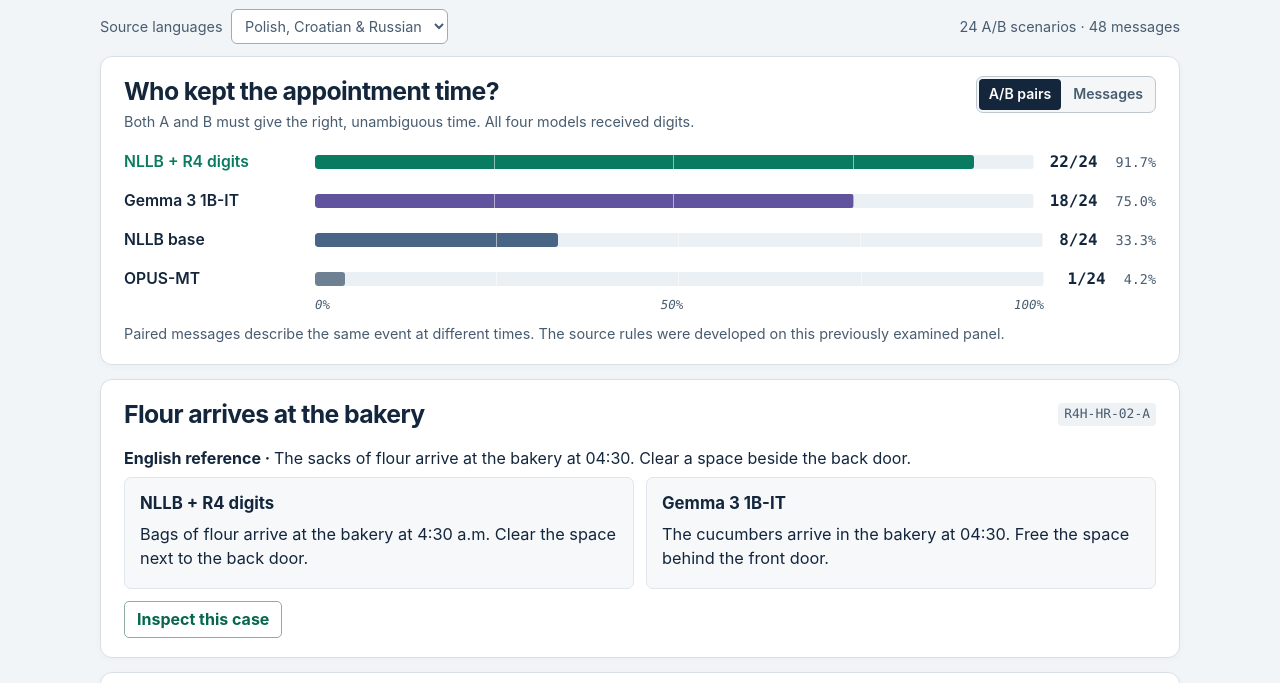
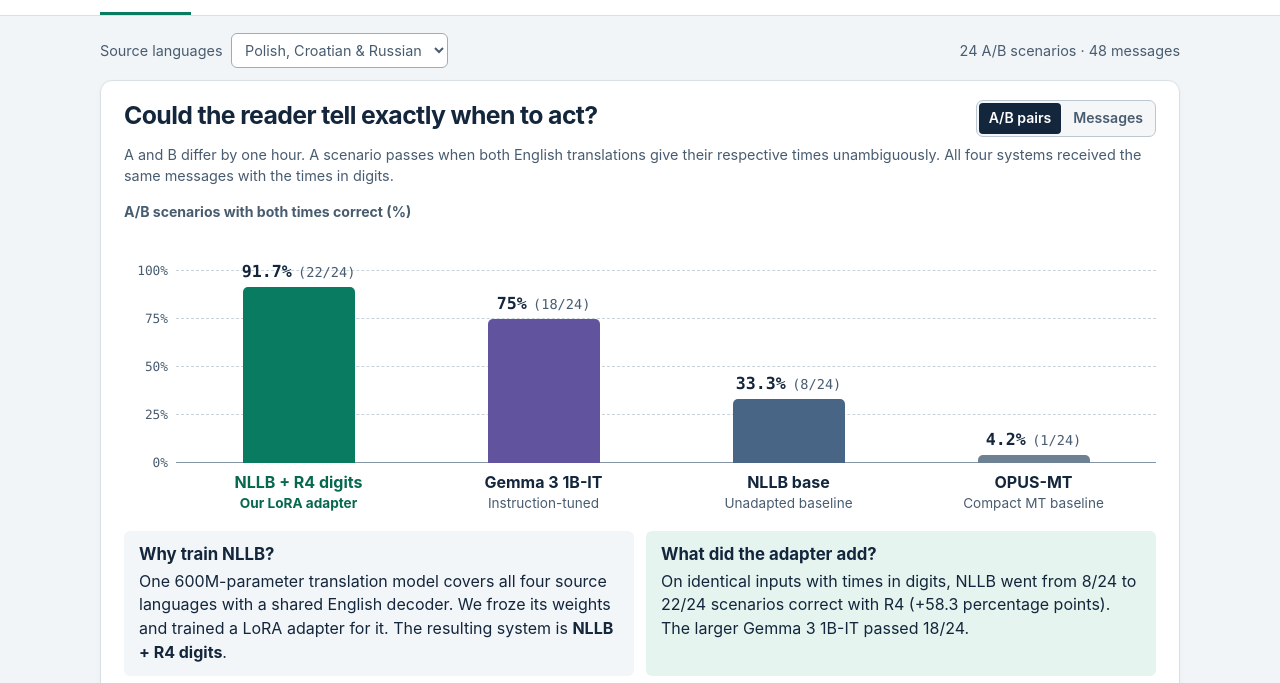
Before and after one commit to Silveroboros-dev/slavic-english-slm, a plain HTML site: page docs/index.html in a window 1280 px wide. Shown: the part 259-942 px from the top of the page. Drawn offline with Linux system fonts and the light colour scheme.

Commit message:
Show what our LoRA adapter improves on the clock stress test

```diff
--- a/docs/index.html
+++ b/docs/index.html
@@ -39,18 +39,26 @@ h2,h3,p{margin:0}h2{font-size:clamp(1.25rem,2vw,1.55rem);line-height:1.25;letter
 .pill-switch{display:inline-flex;border:1px solid #bbc7d1;background:#f4f6f8;border-radius:7px;padding:2px;gap:2px}
 .pill-switch button{border:0;background:transparent;color:var(--muted);font-size:.88rem;font-weight:600;border-radius:4px;padding:5px 10px}
 .pill-switch button[aria-pressed=true]{background:var(--ink);color:#fff}
-.chart{margin-top:10px}
-.bar-row{display:grid;grid-template-columns:minmax(120px,175px) minmax(60px,1fr) minmax(96px,max-content);align-items:center;gap:16px;min-height:39px}
-.bar-row b{font-size:.98rem;font-weight:600}
-.track{height:14px;background:#eaf0f3;border-radius:3px;position:relative;overflow:hidden}
-.track::after{content:"";position:absolute;inset:0;background:repeating-linear-gradient(to right,transparent 0,transparent calc(25% - 1px),#fff8 calc(25% - 1px),#fff8 25%)}
-.track i{display:block;height:100%;background:var(--navy);border-radius:3px;position:relative}
-.count{font:650 .99rem/1.4 var(--mono);text-align:right;white-space:nowrap}
-.pct{font:400 .84rem/1.4 var(--mono);color:var(--muted);margin-left:10px}
-.axes{display:grid;grid-template-columns:minmax(120px,175px) minmax(60px,1fr) minmax(96px,max-content);gap:16px;color:var(--muted);font:normal .78rem/1.2 var(--mono);margin-bottom:3px}
-.axes>span{display:flex;justify-content:space-between}.axes::before,.axes::after{content:""}
-.bar-row:first-child b{color:var(--green)}
+.axis-title{margin:16px 0 0;font-size:.88rem;font-weight:650;color:var(--muted)}
+.chart{--plot-height:12rem;position:relative;margin:3rem 0 14px 3.25rem}
+.chart-grid{position:absolute;inset:0 0 auto;height:var(--plot-height);pointer-events:none}
+.chart-grid span{position:absolute;left:0;right:0;bottom:var(--tick);border-top:1px dashed #c7d2db}
+.chart-grid span:first-child{border-top:1px solid #8496a5}
+.chart-grid i{position:absolute;right:calc(100% + 8px);top:0;transform:translateY(-50%);color:var(--muted);font:normal .8rem/1 var(--mono)}
+.chart-columns{position:relative;display:grid;grid-template-columns:repeat(4,minmax(0,1fr));text-align:center}
+.bar-stage{height:var(--plot-height);position:relative}
+.bar-fill{position:absolute;inset:auto 0 0;margin:auto;width:55%;max-width:112px;height:var(--rate);background:var(--bar-color);border-radius:5px 5px 0 0}
+.chart .count{position:absolute;bottom:var(--rate);transform:translateY(-5px);width:100%;display:flex;justify-content:center;align-items:baseline;flex-wrap:wrap;gap:0 .4rem;color:var(--ink);font:700 1.04rem/1.2 var(--mono)}
+.chart .count small{color:var(--muted);font:normal .85rem/1.25 var(--mono)}
+.bar-label{display:block;padding:.6rem .15rem 0;font-size:1rem;line-height:1.24;text-wrap:balance}
+.bar-role{display:block;margin:.18rem .1rem 0;font-size:.85rem;line-height:1.3;color:var(--muted);text-wrap:balance;overflow-wrap:anywhere}
+.chart-column[data-arm=r4_normalized] .bar-label,.chart-column[data-arm=r4_normalized] .bar-role{color:#06694f;font-weight:700}
 .scope{font-size:.9rem;color:var(--muted);margin:10px 0 0}
+.study-notes{display:grid;grid-template-columns:1fr 1fr;gap:12px;margin:18px 0 0}
+.study-notes section{padding:12px 15px;background:#f3f6f8;border-radius:6px}
+.study-notes section:last-child{background:var(--pale)}
+.study-notes p{margin-top:4px}
+@media(max-width:720px){.study-notes{grid-template-columns:1fr;gap:8px}}
 .grid{display:grid;grid-template-columns:repeat(2,minmax(0,1fr));gap:12px}
 .item{padding:14px 15px;background:#f6f8fa;border-radius:7px;border:1px solid #e0e6eb;overflow-wrap:anywhere}
 .item h3,.field-title{margin-bottom:.45rem;font-weight:650}
@@ -76,15 +84,15 @@ td:first-child,th:first-child{text-align:left;padding-left:0}td:last-child,th:la
 [hidden]{display:none!important}
 #failure{background:#fff3ed;color:#77351b}
 footer{margin:18px 0 0;font-size:.87rem;color:var(--muted)}
-@media(max-width:720px){main,.wrap{width:calc(100% - 32px)}nav{gap:1rem}.grid{grid-template-columns:1fr}.panel{padding:15px}.bar-row,.axes{grid-template-columns:128px minmax(25px,1fr) 92px;gap:9px}.pct{margin-left:5px}.bar-row b{font-size:.9rem}.filters{align-items:flex-start}.section-head,.panel-head{gap:7px}.explorer-controls label{flex-wrap:wrap}}
-@media(max-width:470px){main,.wrap{width:calc(100% - 24px)}.mast{font-size:.77rem}.bar-row,.axes{grid-template-columns:108px minmax(20px,1fr) 64px;gap:7px}.pct{display:none}.count{font-size:.9rem}.panel{padding:13px}.filters{gap:4px}.scope{font-size:.85rem}nav{gap:1.05rem}nav button{font-size:.91rem}.filters label{flex-wrap:wrap}.pill-switch button{padding:4px 8px}}
+@media(max-width:720px){main,.wrap{width:calc(100% - 32px)}nav{gap:1rem}.grid{grid-template-columns:1fr}.panel{padding:15px}.chart .count{flex-direction:column;align-items:center}.filters{align-items:flex-start}.section-head,.panel-head{gap:7px}.explorer-controls label{flex-wrap:wrap}}
+@media(max-width:470px){main,.wrap{width:calc(100% - 24px)}.mast{font-size:.77rem}.chart{--plot-height:10rem;margin-left:2.45rem}.chart-grid i{right:calc(100% + 4px);font-size:.73rem}.chart .count,.bar-label{font-size:.84rem}.bar-role,.chart .count small{font-size:.77rem}.panel{padding:13px}.filters{gap:4px}.scope{font-size:.85rem}nav{gap:1.05rem}nav button{font-size:.91rem}.filters label{flex-wrap:wrap}.pill-switch button{padding:4px 8px}}
 </style>
 </head>
 <body>
 <header><div class="wrap">
 <div class="mast"><span class="brand"><span class="mark" aria-hidden="true"></span>NORM64</span><span>Slavic → English</span></div>
 <h1>From LoRA Fine-Tuning to a Neuro-Symbolic Clock Pipeline</h1>
-<p>Four compact translation systems, tested on everyday messages that differ by one hour.</p>
+<p>Can a small translator preserve what the writer means? Our goal is offline translation on a phone for people who have moved abroad. We wrote pairs of everyday messages to test whether changing a condition changes what the English-speaking reader would do.</p>
 </div></header>
 <div class="nav-shell"><nav class="wrap" aria-label="Research views">
 <button type="button" data-view="benchmark" aria-pressed="true">Benchmark</button>
@@ -100,9 +108,17 @@ footer{margin:18px 0 0;font-size:.87rem;color:var(--muted)}
 </select></label><span id="cohort-size" class="small"></span></div>
 <section id="benchmark" aria-label="Benchmark">
 <article class="panel" id="chart-panel">
-<div class="panel-head"><div><h2>Who kept the appointment time?</h2><p class="subhead" id="plot-note"></p></div>
+<div class="panel-head"><h2 id="chart-title">Could the reader tell exactly when to act?</h2>
 <div class="pill-switch" role="group" aria-label="Clock scoring unit"><button type="button" data-unit="pairs" aria-pressed="true">A/B pairs</button><button type="button" data-unit="messages" aria-pressed="false">Messages</button></div></div>
-<div class="chart" id="bars"></div><div class="axes" aria-hidden="true"><span><i>0%</i><i>50%</i><i>100%</i></span></div>
+<p class="subhead" id="plot-note"></p>
+<p class="axis-title" id="axis-title"></p>
+<div class="chart" role="group" aria-labelledby="chart-title axis-title" aria-describedby="plot-note">
+<div class="chart-grid" aria-hidden="true"><span style="--tick:0%"><i>0%</i></span><span style="--tick:25%"><i>25%</i></span><span style="--tick:50%"><i>50%</i></span><span style="--tick:75%"><i>75%</i></span><span style="--tick:100%"><i>100%</i></span></div>
+<div class="chart-columns" id="bars" role="list"></div></div>
+<div class="study-notes">
+<section><h3>Why train NLLB?</h3><p>One 600M-parameter translation model covers all four source languages with a shared English decoder. We froze its weights and trained a LoRA adapter for it. The resulting system is <strong>NLLB + R4 digits</strong>.</p></section>
+<section><h3>What did the adapter add?</h3><p id="adapter-result"></p></section>
+</div>
 <p class="scope" id="scope"></p>
 </article>
 <article class="panel" id="case-feature"><div class="section-head"><h2 id="feature-title"></h2><span class="tag" id="feature-id"></span></div><div id="feature-body"></div><button class="open-case" id="open-feature" type="button">Inspect this case</button></article>
@@ -190,18 +206,36 @@ const featureCases={
 };
 function renderBenchmark(rows, arms) {
   const pairMode=state.unit==="pairs", numerator=pairMode?"full_pairs":"exact_correct", den=pairMode?"pairs":"variants";
-  byId("plot-note").textContent=pairMode?"Both A and B must give the right, unambiguous time. All four models received digits.":"Each A or B message is scored individually. All four models received digits.";
-  const bars=systems.map(arm=>({arm,pass:arms[arm][numerator],total:arms[arm][den]}))
-    .sort((a,b)=>b.pass/b.total-a.pass/a.total);
-  byId("bars").replaceChildren(...bars.map(({arm,pass,total})=>{
-    const rate=100*pass/total,row=create("div",undefined,"bar-row"),track=create("div",undefined,"track"),fill=create("i");
-    fill.style.width=rate+"%"; fill.style.backgroundColor=colors[arm]; track.setAttribute("aria-hidden","true"); track.append(fill);
-    const count=create("div",formatCount(pass,total),"count");count.append(create("span"," "+rate.toFixed(1)+"%","pct"));
-    row.append(create("b",names[arm]),track,count);return row;
+  byId("plot-note").textContent=pairMode
+    ?"A and B differ by one hour. A scenario passes when both English translations give their respective times unambiguously. All four systems received the same messages with the times in digits."
+    :"Each message passes if its English translation gives the correct, unambiguous time. All four systems received the same times in digits.";
+  byId("axis-title").textContent=pairMode?"A/B scenarios with both times correct (%)":"Individual messages with the exact time correct (%)";
+  const roles={r4_normalized:"Our LoRA adapter",gemma_1b:"Instruction-tuned",nllb_base:"Unadapted baseline",opus:"Compact MT baseline"};
+  byId("bars").replaceChildren(...systems.map(arm=>{
+    const pass=arms[arm][numerator],total=arms[arm][den],rate=100*pass/total;
+    const column=create("div",undefined,"chart-column");
+    column.dataset.arm=arm;
+    column.setAttribute("role","listitem");
+    column.setAttribute("aria-label",names[arm]+", "+roles[arm]+", "+pass+" of "+total);
+    column.style.setProperty("--bar-color",colors[arm]);
+    column.style.setProperty("--rate",rate+"%");
+    const stage=create("div",undefined,"bar-stage"),fill=create("div",undefined,"bar-fill");
+    fill.setAttribute("aria-hidden","true");
+    const percent=Number(rate.toFixed(1))+"%",count=create("div",undefined,"count");
+    count.append(create("span",percent),create("small","("+formatCount(pass,total)+")"));
+    stage.append(fill,count);
+    column.append(stage,create("strong",names[arm],"bar-label"),create("span",roles[arm],"bar-role"));
+    return column;
   }));
+  const base=arms.nllb_base[numerator], trained=arms.r4_normalized[numerator], gemma=arms.gemma_1b[numerator];
+  const total=arms.r4_normalized[den];
+  const unit=pairMode?"scenarios":"messages";
+  const gain=(100*(trained-base)/total).toFixed(1);
+  byId("adapter-result").textContent="On identical inputs with times in digits, NLLB went from "+base+"/"+total+
+    " to "+trained+"/"+total+" "+unit+" correct with R4 (+"+gain+" percentage points). The larger Gemma 3 1B-IT passed "+gemma+"/"+total+".";
   byId("scope").textContent=state.group==="uk"
     ?"Ukrainian had zero fine-tuning pairs. This test supplied a Ukrainian source-normalization rule."
-    :"Paired messages describe the same event at different times. The source rules were developed on this previously examined panel.";
+    :"Blinded agents read the translations for exact time. BLEU measures overlap in wording and appears under Text metrics. We developed the clock rules on this panel.";
   const [id,title]=featureCases[state.group],sample=unique(rows.filter(r=>r.id===id),id);
   byId("feature-title").textContent=title;byId("feature-id").textContent=id;
   const source=create("p",undefined,"field"),sourceLabel=create("strong","English reference · ");
@@ -209,6 +243,9 @@ function renderBenchmark(rows, arms) {
   const cards=create("div",undefined,"grid");
   cards.append(outputCard("r4_normalized",sample.outputs.r4_normalized),outputCard("gemma_1b",sample.outputs.gemma_1b));
   byId("feature-body").replaceChildren(source,cards);
+  if(id==="R4H-HR-02-A"){
+    byId("feature-body").append(create("p","Both translations give 4:30 a.m. What delivery would you expect, and which door would you clear?","note"));
+  }
   const ablations=[["NLLB base","nllb_base_spoken","nllb_base"],["NLLB + R4 digits","r4_spoken","r4_normalized"]];
   byId("ablation").replaceChildren(table(["Model","Colloquial source","Normalized source"],ablations.map(([name,a,b])=>
     [name,formatCount(arms[a][numerator],arms[a][den]),formatCount(arms[b][numerator],arms[b][den])]),[1]));
```
Also changed, not shown: docs/clock-pipeline-preview.png (deleted), docs/norm64-accuracy-columns.png (added), 2 other files.
